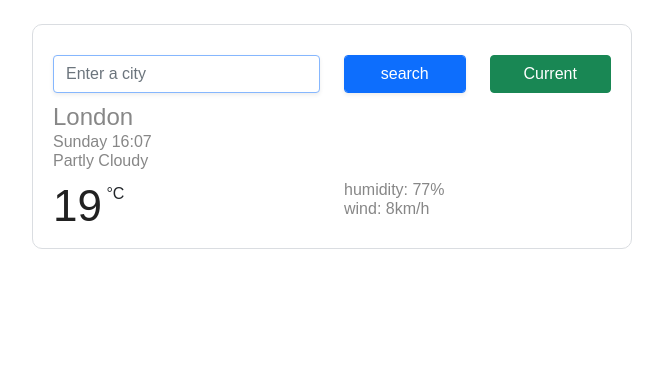
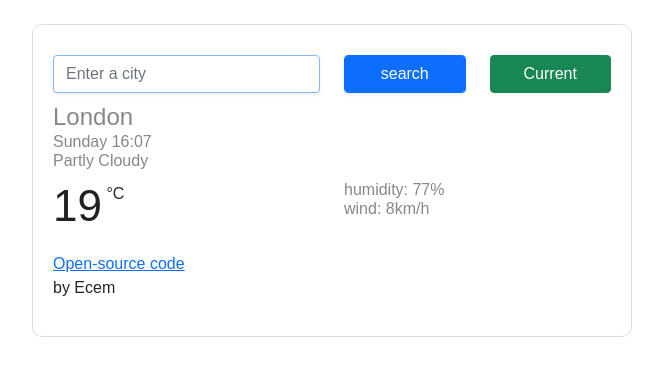
Before and after one commit to unick-design/Week6-Project-Upload-, a plain HTML site: page index.html in a window 1280 px wide. Shown: the whole page, without its empty margins (50-713 px from the left). Drawn offline with nearby package versions, Linux system fonts and the light colour scheme; no server answers.

Commit message:
open source link added

```diff
--- a/index.html
+++ b/index.html
@@ -80,7 +80,9 @@ Partly Cloudy
 
        </div>
      </div>
-
+    <br>
+    <a href="https://github.com/unick-design/Week6-Project-Upload-">Open-source code</a>
+    <p>by Ecem</p>
   </body>
    <script src="src/index.js"></script>
 </html>
```
Also changed, not shown: 1 other file.
